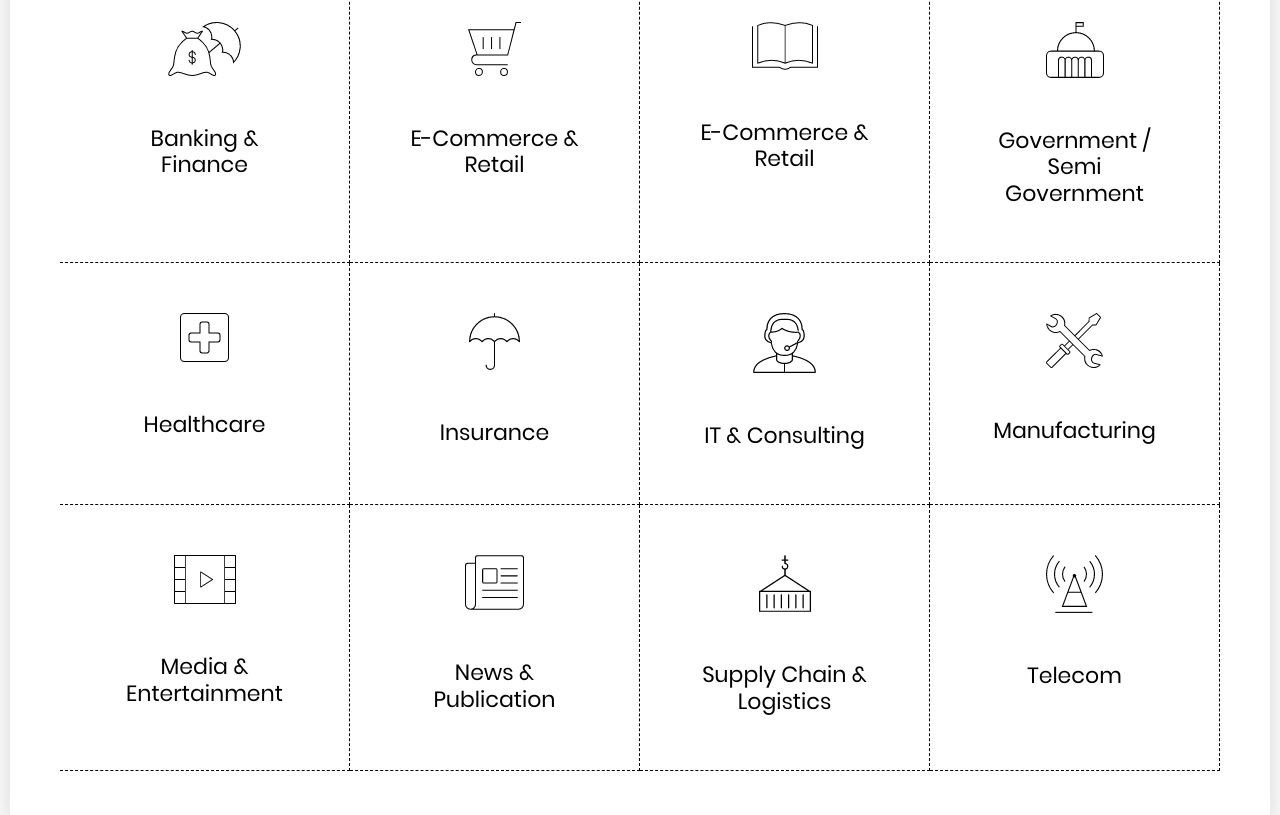
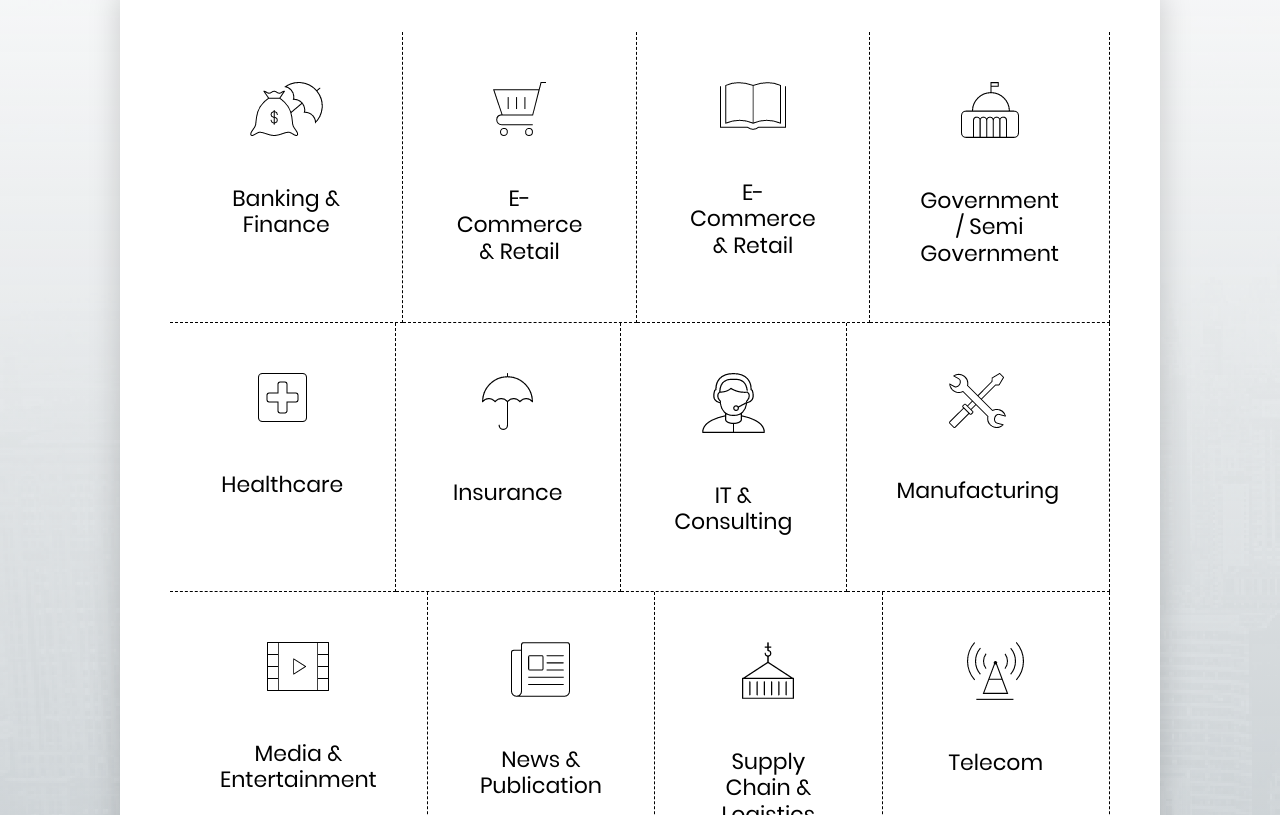
Before and after one commit to madhavpandhare123/value-hits, a website: page app/index.html in a window 1280 px wide. Shown: the part 539-1354 px from the top of the page. Drawn offline with Linux system fonts and the light colour scheme; files whose address does not match are found by name.

Commit message:
industries changes

```diff
--- a/app/scss/base/_common.scss
+++ b/app/scss/base/_common.scss
@@ -3,10 +3,10 @@ ul{
         a{
             padding: 0 2rem;
             color: #fff;
+            cursor: pointer;
             &:hover{
                 color: $banner-bgColor;
                 text-decoration: none;
-                cursor: pointer;
             }
         }
     }
--- a/app/scss/layouts/_industries.scss
+++ b/app/scss/layouts/_industries.scss
@@ -1,4 +1,6 @@
 .industries-section{
+    background: linear-gradient(to bottom, rgba(255, 255, 255, 1), rgba(226, 231, 234, 0.73)), url(../images/industries.png);
+    padding: 6rem;
     color: $black-color;
     display: flex;
     flex-direction: column;
@@ -14,7 +16,8 @@
     }
     &__list{
         padding: 5rem;
-        margin: 0 1rem;
+        margin: 0 6rem;
+        background-color: $white-color;
         ul{
             flex-wrap: wrap;
             text-align: center;
```
Also changed, not shown: app/css/styles.css.
